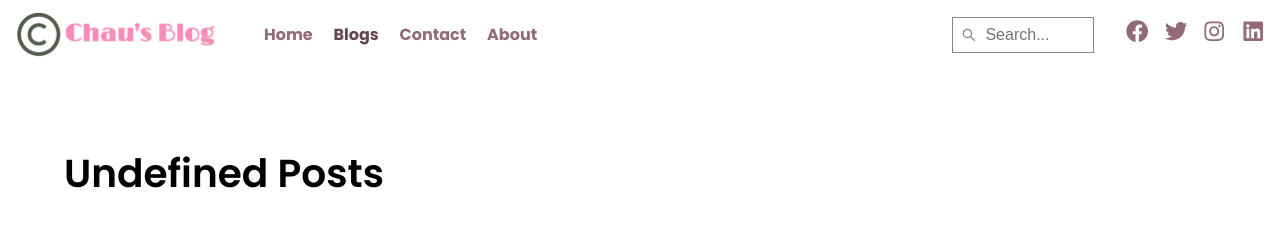
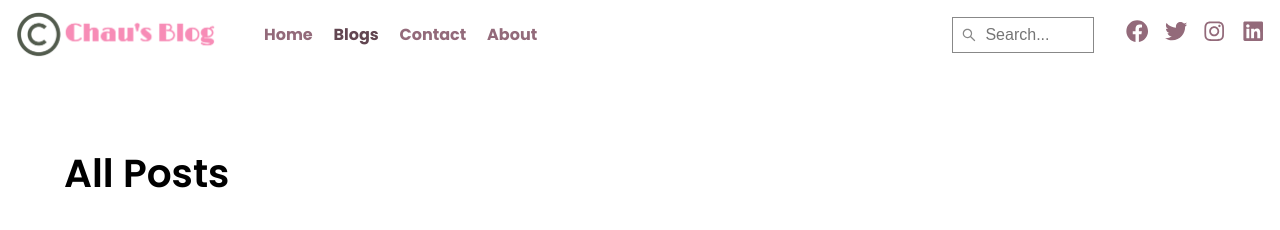
Before and after one commit to nguyentran6698/React_Personal_Blog, a React (Create React App) app: page /blogs in a window 1280 px wide. Shown: the top 230 px of the page. Built offline with nearby package versions, Linux system fonts and the light colour scheme; data requests are answered from the project's data file.

Commit message:
Fixing issue with the header

```diff
--- a/src/Pages/Blogs.js
+++ b/src/Pages/Blogs.js
@@ -17,7 +17,7 @@ const mapValueJsonServer = {
 };
 const Blogs = () => {
   const { loading, blogs, setQuery } = useGlobalContext();
-  const [currentParams, setCurrentParams] = useState({ categories: "all" });
+  const [currentParams, setCurrentParams] = useState({});
   const [searchParams] = useSearchParams();
 
   useEffect(() => {
@@ -26,16 +26,14 @@ const Blogs = () => {
         return `${key}${mapValueJsonServer[key]}=${currentParams[key]}`;
       });
       let query = queryParse.join("&");
-      console.log(query);
+
       setQuery(`http://localhost:3000/posts?${query}`);
     } else {
       setQuery(`http://localhost:3000/posts`);
     }
   }, [currentParams]);
-
   // handle params
   useEffect(() => {
-    console.log({ ...Object.fromEntries([...searchParams]) });
     setCurrentParams({
       ...Object.fromEntries([...searchParams]),
     });
@@ -58,7 +56,13 @@ const Blogs = () => {
   return (
     <Wrapper>
       <div className="blogs-container">
-        <h2 className="blogs-heading">{`${currentParams.categories} Posts`}</h2>
+        <h2 className="blogs-heading">{`${
+          currentParams.categories
+            ? currentParams.categories
+            : currentParams.title
+            ? currentParams.title
+            : "all"
+        } ${currentParams.title ? "result" : "posts"}`}</h2>
         {blogs.length > 3 && (
           <div className="blog-header">
             <Header blogs={blogs} />
```
